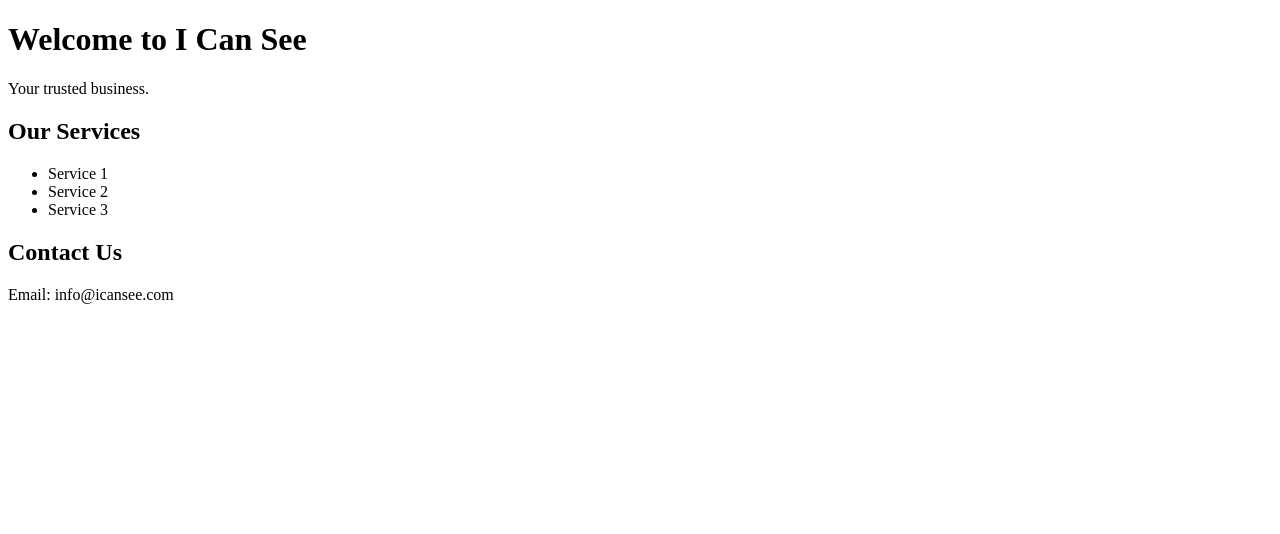
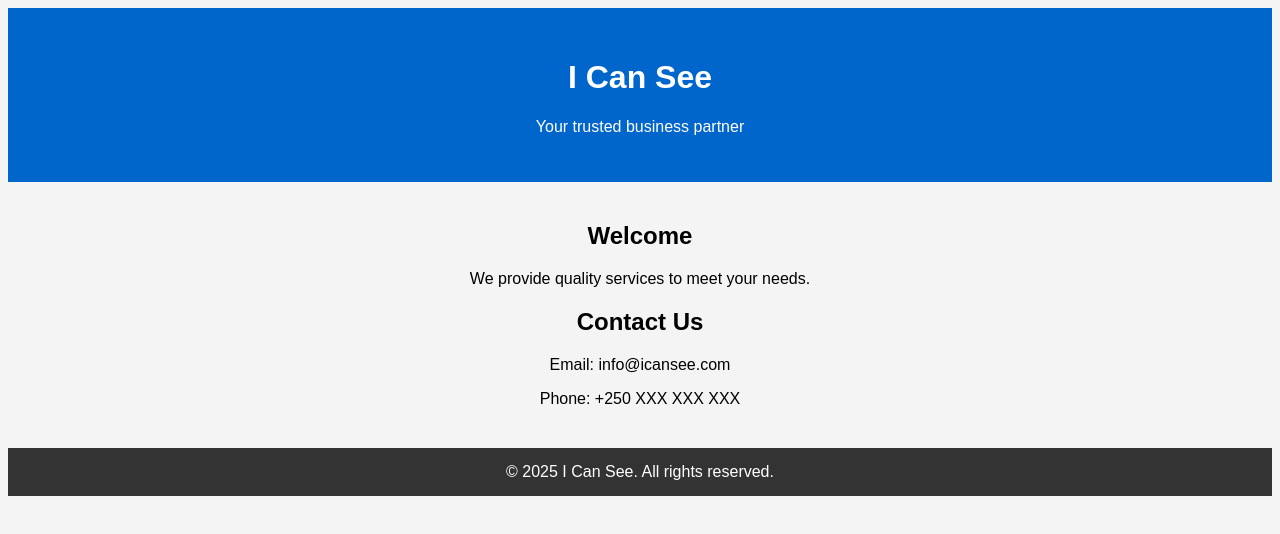
Before and after one commit to yudampenja-creator/automatic-guide, a plain HTML site: page index.html in a window 1280 px wide. Drawn offline with Linux system fonts and the light colour scheme.

Commit message:
Update index.html

```diff
--- a/index.html
+++ b/index.html
@@ -1,20 +1,47 @@
+<title>I Can See</title>
+<style>
+body {
+  font-family: Arial, sans-serif;
+  background-color: #f4f4f4;
+  text-align: center;
+}
+
+header {
+  background-color: #0066cc;
+  color: white;
+  padding: 30px;
+}
+
+section {
+  margin: 40px;
+}
+
+footer {
+  background-color: #333;
+  color: white;
+  padding: 15px;
+}
+</style>
+
+<header>
+<h1>I Can See</h1>
+<p>Your trusted business partner</p>
+</header>
+
+<section>
+<h2>Welcome</h2>
+<p>We provide quality services to meet your needs.</p>
+
+<h2>Contact Us</h2>
+<p>Email: info@icansee.com</p>
+<p>Phone: +250 XXX XXX XXX</p>
+</section>
+
+<footer>
+© 2025 I Can See. All rights reserved.
+</footer>
+
 <!DOCTYPE html>
 <html>
 <head>
-    <title>I Can See</title>
-</head>
-<body>
-    <h1>Welcome to I Can See</h1>
-    <p>Your trusted business.</p>
-
-    <h2>Our Services</h2>
-    <ul>
-        <li>Service 1</li>
-        <li>Service 2</li>
-        <li>Service 3</li>
-    </ul>
-
-    <h2>Contact Us</h2>
-    <p>Email: info@icansee.com</p>
-</body>
-</html>
+<title>I Can See</title>
```
